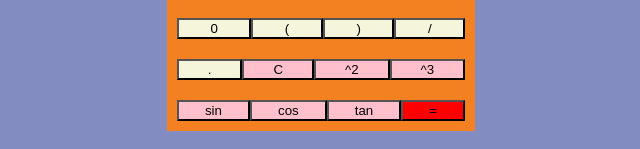
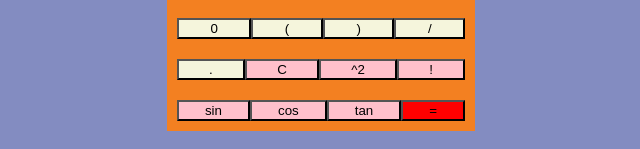
Before and after one commit to apodavonov3616/React-Calculator, a React (Create React App) app in the folder react-calculator/: page / in a window 1280 px wide. Shown: the part 222-371 px from the top of the page, without its empty margins (319-959 px from the left). Built offline with nearby package versions, Linux system fonts and the light colour scheme.

Commit message:
added factorial

```diff
--- a/react-calculator/src/Calculator.js
+++ b/react-calculator/src/Calculator.js
@@ -76,7 +76,16 @@ export default class Calculator extends React.Component {
         return result;
     };
 
-
+    factorial() {
+        let result = this.state.result;
+        if (this.state.result === 0 || this.state.result === 1)
+            return 1;
+        while (this.state.result > 1) {
+            this.state.result--;
+            result *= this.state.result;
+        }
+        this.setState({ result: result })
+    }
 
     evaluate() {
         let answer = this.state.result;
@@ -99,8 +108,8 @@ export default class Calculator extends React.Component {
             this.evaluate()
             if (symbol === '^2') {
                 this.setState({ result: Math.pow(this.state.result, 2) })
-            } else if (symbol === '^3') {
-                this.setState({ result: Math.pow(this.state.result, 3) })
+            } else if (symbol === '!') {
+                this.factorial()
             } else if (symbol === 'sin') {
                 this.setState({ result: Math.round(Math.sin(this.state.result * Math.PI / 180) * 1000000000) / (1000000000) })
             } else if (symbol === 'cos') {
@@ -144,7 +153,7 @@ export default class Calculator extends React.Component {
                     <Button value="." label="." onClick={this.handleClick} color="beige" />
                     <Button value="c" label="C" onClick={this.handleClick} color="pink" />
                     <Button value="^2" label="^2" onClick={this.handleClick} color="pink" />
-                    <Button value="^3" label="^3" onClick={this.handleClick} color="pink" />
+                    <Button value="!" label="!" onClick={this.handleClick} color="pink" />
                 </div>
                 <div className="row">
                     <Button value="sin" label="sin" onClick={this.handleClick} color="pink" />
```
